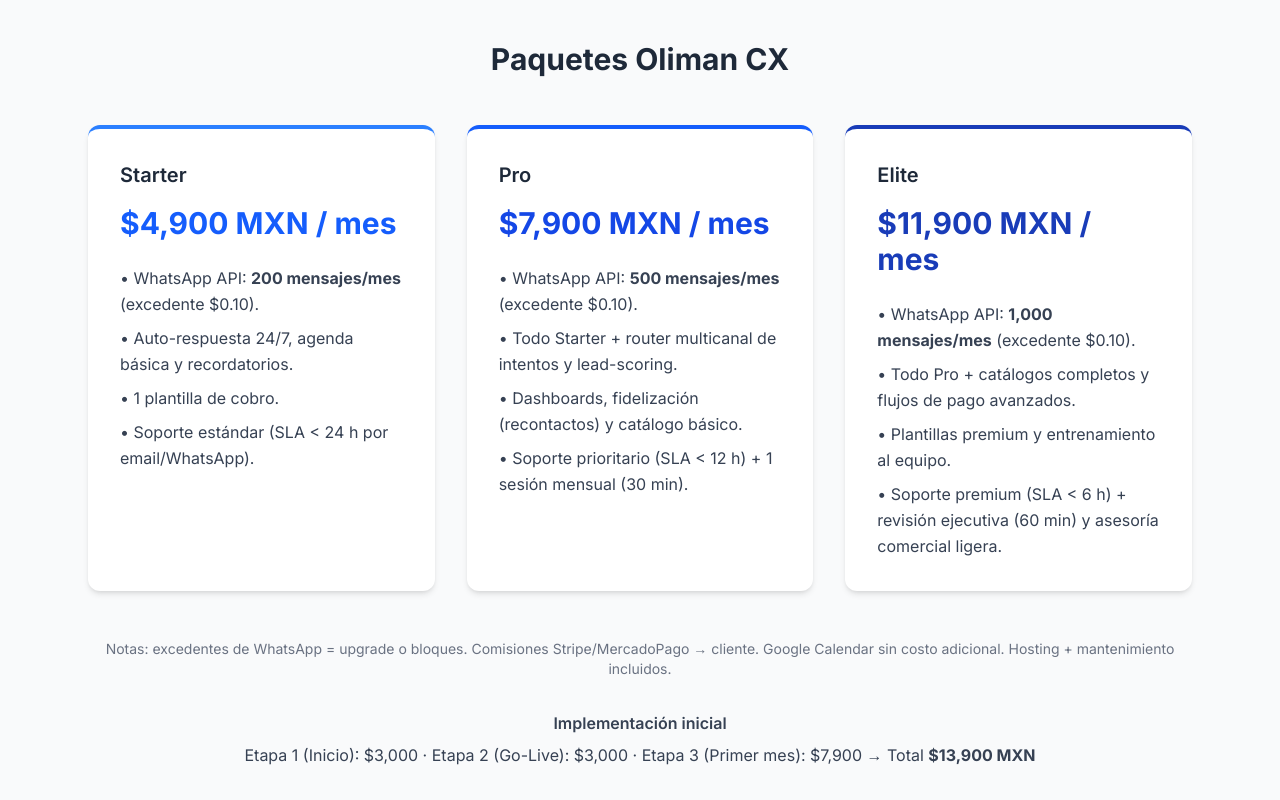
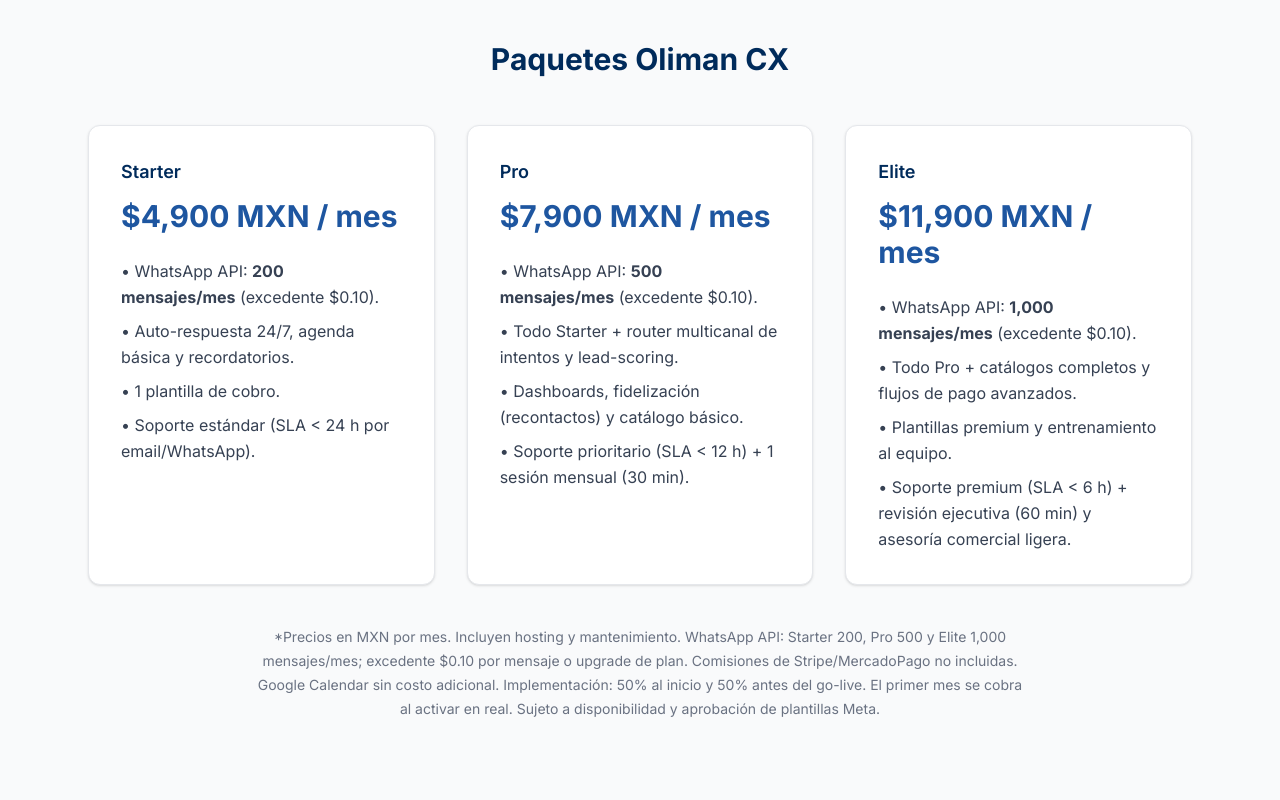
Before and after one commit to emiliorodriguezoliman-gif/Olimancx, a Next.js app: page / in a window 1280 px wide. Shown: the part 1780-2580 px from the top of the page. Built offline with nearby package versions, Linux system fonts and the light colour scheme; no server answers.

Commit message:
ui: armoniza colores de paquetes con paleta Oliman CX + leyenda legal

```diff
--- a/app/components/Packages.jsx
+++ b/app/components/Packages.jsx
@@ -2,15 +2,15 @@
   return (
     <section id="packages" className="py-20 bg-gray-50">
       <div className="max-w-6xl mx-auto px-6">
-        <h2 className="text-3xl font-bold text-center text-gray-800 mb-12">
+        <h2 className="text-3xl font-bold text-center text-[#002B5B] mb-12">
           Paquetes Oliman CX
         </h2>
 
         <div className="grid grid-cols-1 md:grid-cols-3 gap-8">
           {/* Starter */}
-          <div className="bg-white rounded-xl shadow-md p-8 border-t-4 border-blue-500">
-            <h3 className="text-xl font-semibold mb-4 text-gray-800">Starter</h3>
-            <p className="text-3xl font-bold text-blue-600 mb-6">$4,900 MXN / mes</p>
+          <div className="bg-white rounded-xl shadow-sm p-8 border border-gray-200 hover:shadow-md transition-all">
+            <h3 className="text-lg font-semibold text-[#002B5B] mb-3">Starter</h3>
+            <p className="text-3xl font-bold text-[#1E56A0] mb-6">$4,900 MXN / mes</p>
             <ul className="space-y-2 text-gray-700 leading-relaxed">
               <li>• WhatsApp API: <strong>200 mensajes/mes</strong> (excedente $0.10).</li>
               <li>• Auto-respuesta 24/7, agenda básica y recordatorios.</li>
@@ -20,9 +20,9 @@
           </div>
 
           {/* Pro */}
-          <div className="bg-white rounded-xl shadow-md p-8 border-t-4 border-blue-600">
-            <h3 className="text-xl font-semibold mb-4 text-gray-800">Pro</h3>
-            <p className="text-3xl font-bold text-blue-700 mb-6">$7,900 MXN / mes</p>
+          <div className="bg-white rounded-xl shadow-sm p-8 border border-gray-200 hover:shadow-md transition-all">
+            <h3 className="text-lg font-semibold text-[#002B5B] mb-3">Pro</h3>
+            <p className="text-3xl font-bold text-[#1E56A0] mb-6">$7,900 MXN / mes</p>
             <ul className="space-y-2 text-gray-700 leading-relaxed">
               <li>• WhatsApp API: <strong>500 mensajes/mes</strong> (excedente $0.10).</li>
               <li>• Todo Starter + router multicanal de intentos y lead-scoring.</li>
@@ -32,9 +32,9 @@
           </div>
 
           {/* Elite */}
-          <div className="bg-white rounded-xl shadow-md p-8 border-t-4 border-blue-800">
-            <h3 className="text-xl font-semibold mb-4 text-gray-800">Elite</h3>
-            <p className="text-3xl font-bold text-blue-800 mb-6">$11,900 MXN / mes</p>
+          <div className="bg-white rounded-xl shadow-sm p-8 border border-gray-200 hover:shadow-md transition-all">
+            <h3 className="text-lg font-semibold text-[#002B5B] mb-3">Elite</h3>
+            <p className="text-3xl font-bold text-[#1E56A0] mb-6">$11,900 MXN / mes</p>
             <ul className="space-y-2 text-gray-700 leading-relaxed">
               <li>• WhatsApp API: <strong>1,000 mensajes/mes</strong> (excedente $0.10).</li>
               <li>• Todo Pro + catálogos completos y flujos de pago avanzados.</li>
@@ -44,20 +44,15 @@
           </div>
         </div>
 
-        <div className="mt-12 text-center text-sm text-gray-500">
-          <p>
-            Notas: excedentes de WhatsApp = upgrade o bloques. Comisiones Stripe/MercadoPago → cliente.
-            Google Calendar sin costo adicional. Hosting + mantenimiento incluidos.
-          </p>
-        </div>
-
-        <div className="mt-8 text-center text-gray-700">
-          <h4 className="font-semibold mb-2">Implementación inicial</h4>
-          <p>
-            Etapa 1 (Inicio): $3,000 · Etapa 2 (Go-Live): $3,000 · Etapa 3 (Primer mes): $7,900 →
-            Total <strong>$13,900 MXN</strong>
-          </p>
-        </div>
+        {/* Leyenda legal */}
+        <p className="mt-10 text-sm leading-6 text-gray-500 text-center max-w-3xl mx-auto">
+          *Precios en MXN por mes. Incluyen hosting y mantenimiento. WhatsApp API:
+          Starter 200, Pro 500 y Elite 1,000 mensajes/mes; excedente $0.10 por mensaje o
+          upgrade de plan. Comisiones de Stripe/MercadoPago no incluidas. Google Calendar
+          sin costo adicional. Implementación: 50% al inicio y 50% antes del go-live.
+          El primer mes se cobra al activar en real. Sujeto a disponibilidad y aprobación
+          de plantillas Meta.
+        </p>
       </div>
     </section>
   );
```
